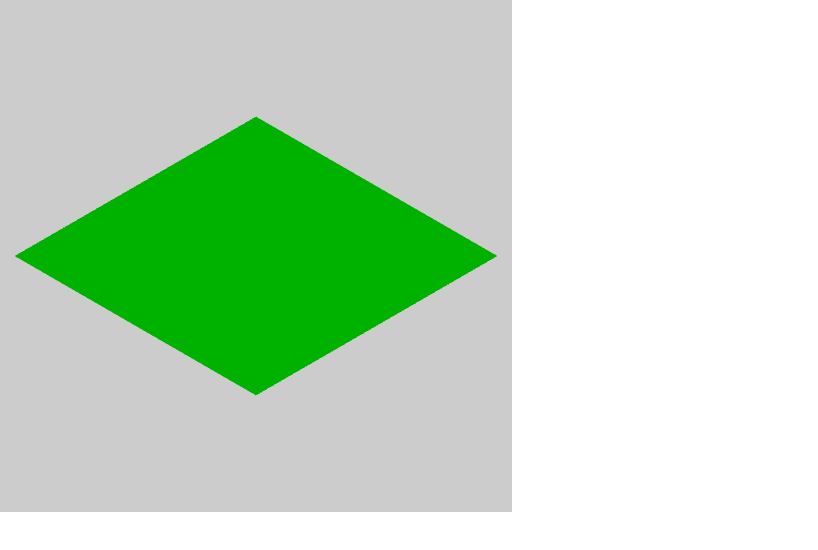
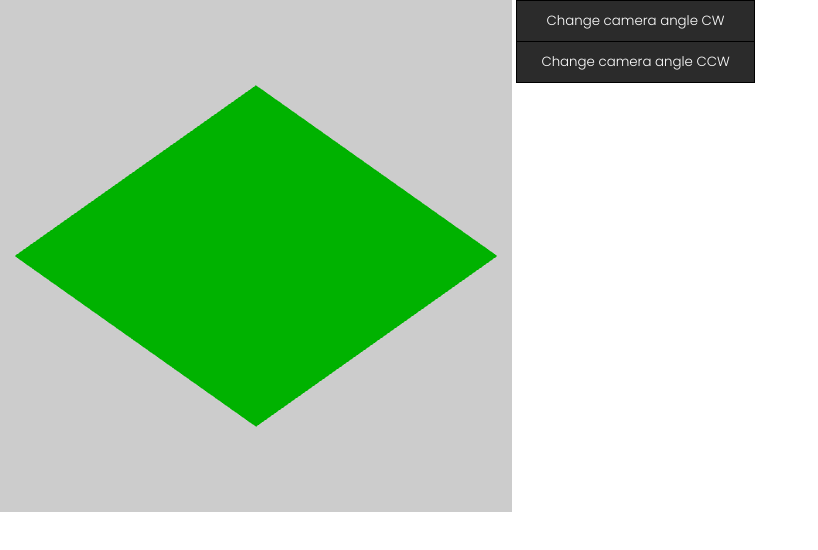
Before and after one commit to boracun/webgl-tree-modeling, a plain HTML site: page index.html in a window 1280 px wide. Shown: the whole page, without its empty margins (0-818 px from the left). Drawn offline with Linux system fonts and the light colour scheme.

Commit message:
Add controls to change camera angle

```diff
--- a/app.js
+++ b/app.js
@@ -9,7 +9,8 @@ let modelViewMatrix;
 // Add color buffer if needed later
 let vBufferTube;
 
-let eye = vec3(1.0, 1.0, 1.0);
+let cameraAngle = 45
+let eye = vec3(Math.sin(radians(cameraAngle)), 1.0, Math.cos(radians(cameraAngle)));
 let at = vec3(0.0, 0.0, 0.0);
 let up = vec3(0.0, 1.0, 0.0);
 
@@ -24,6 +25,18 @@ let bottom = -1.5;
 let groundVertices = [];
 
 window.onload = function init() {
+    let increaseCameraAngleButton = document.getElementById("increase-camera-angle-button");
+    increaseCameraAngleButton.addEventListener("click", function () {
+        cameraAngle += 15;
+        eye = vec3(Math.sin(radians(cameraAngle)), 1.0, Math.cos(radians(cameraAngle)));
+    });
+
+    let decreaseCameraAngleButton = document.getElementById("decrease-camera-angle-button");
+    decreaseCameraAngleButton.addEventListener("click", function () {
+        cameraAngle -= 15;
+        eye = vec3(Math.sin(radians(cameraAngle)), 1.0, Math.cos(radians(cameraAngle)));
+    });
+
     canvas = document.getElementById("gl-canvas");
 
     glTube = WebGLUtils.setupWebGL(canvas);
--- a/index.html
+++ b/index.html
@@ -34,8 +34,13 @@
     <link href="https://fonts.googleapis.com/css2?family=Barlow:wght@300;400&family=Poppins:wght@300&display=swap" rel="stylesheet">
 </head>
 <body>
-  <canvas id="gl-canvas" width="512" height="512">
-  Oops ... your browser doesn't support the HTML5 canvas element
-  </canvas>
+    <canvas id="gl-canvas" width="512" height="512">
+    Oops ... your browser doesn't support the HTML5 canvas element
+    </canvas>
+
+    <div id="button-list">
+        <button id="decrease-camera-angle-button">Change camera angle CW</button>
+        <button id="increase-camera-angle-button">Change camera angle CCW</button>
+    </div>
 </body>
 </html>
--- a/style.css
+++ b/style.css
@@ -3,3 +3,32 @@ body {
     user-select: none;
     font-family: 'Poppins', sans-serif;
 }
+
+#gl-canvas {
+    display: inline-block;
+}
+
+#button-list {
+    display: inline-block;
+    vertical-align: top;
+}
+
+#button-list button {
+    background-color: #2b2b2b; /* Green background */
+    border: 1px solid black; /* Green border */
+    color: white; /* White text */
+    padding: 10px 24px; /* Some padding */
+    cursor: pointer; /* Pointer/hand icon */
+    width: 100%; /* Set a width if needed */
+    display: block; /* Make the buttons appear below each other */
+    font-family: 'Poppins', sans-serif;
+}
+
+#button-list button:not(:last-child) {
+    border-bottom: none; /* Prevent double borders */
+}
+
+/* Add a background color on hover */
+#button-list button:hover {
+    background-color: #4f4f4f;
+}
```
